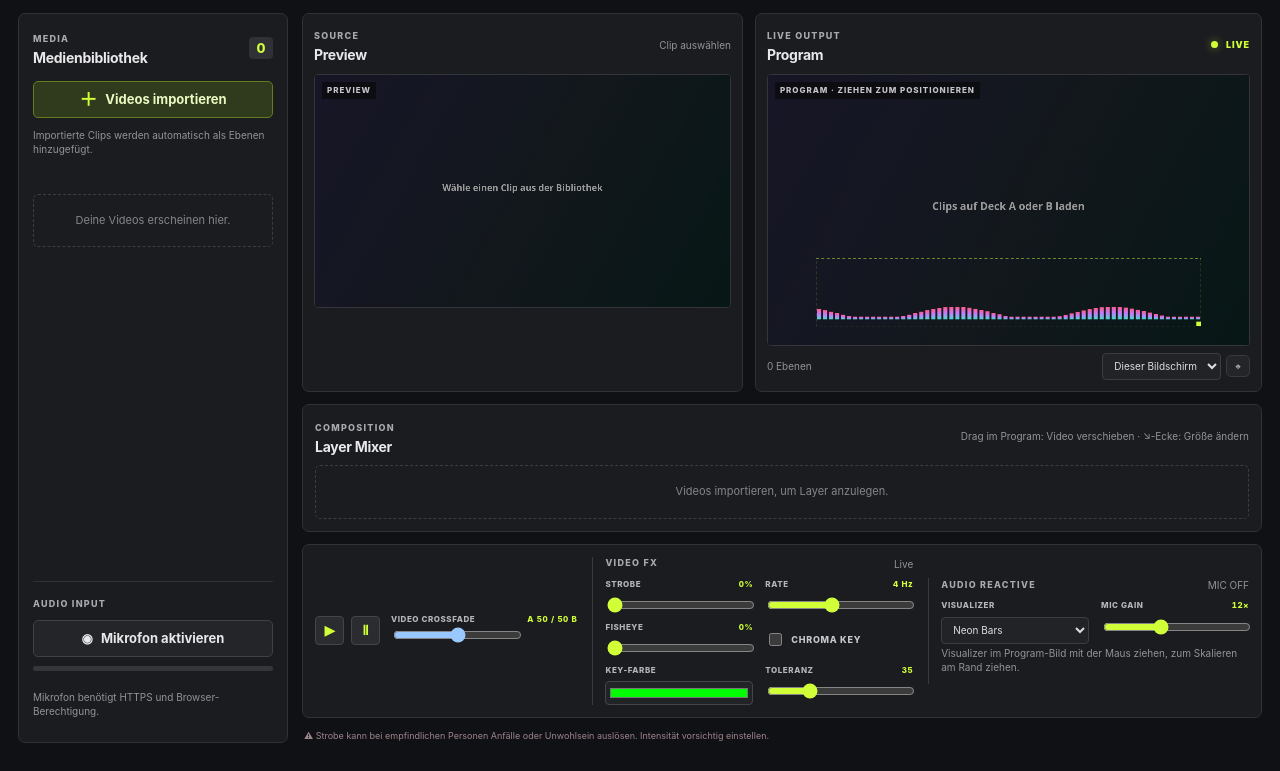
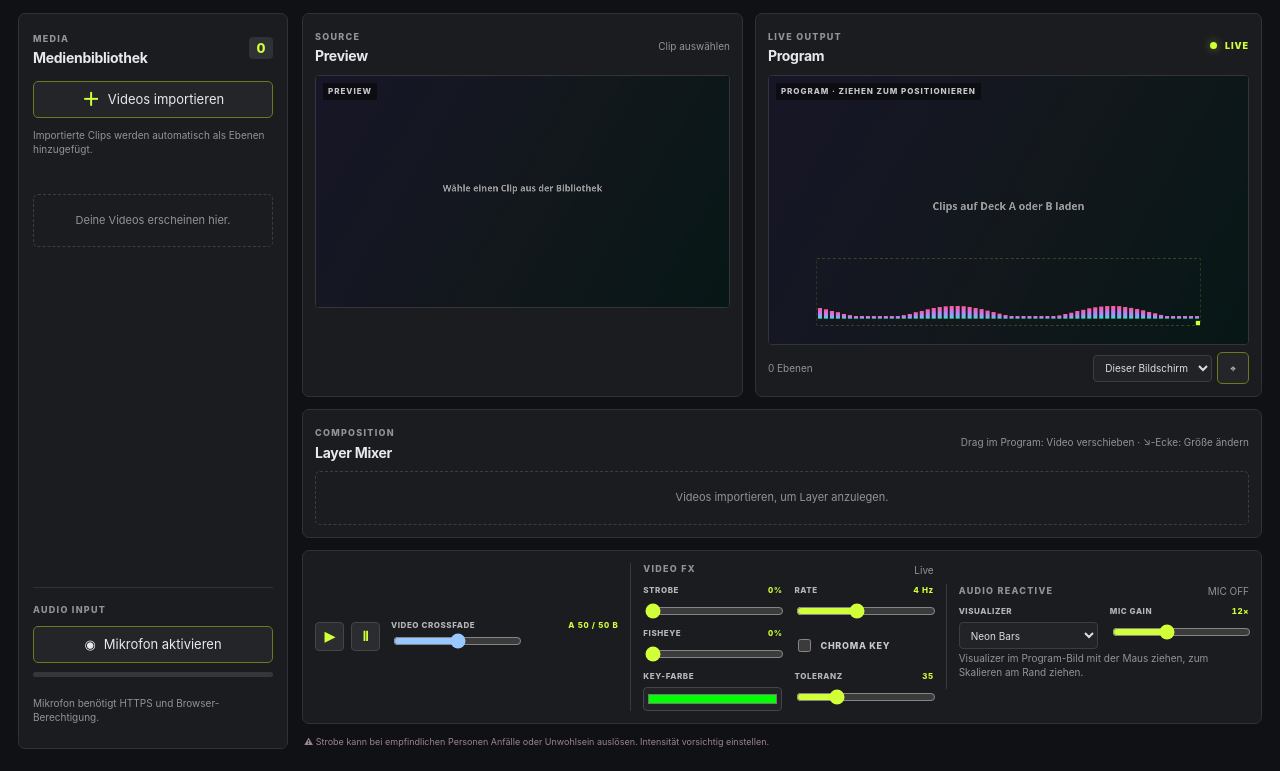
Before and after one commit to Jizzlebob/video, a plain HTML site: page index.html in a window 1280 px wide. Shown: the part 63-834 px from the top of the page. Drawn offline with Linux system fonts and the light colour scheme; animation ran at ten frames a second.

Commit message:
Bust Pages cache and add inline fallback styling so the mixer renders if CSS is stale

```diff
--- a/index.html
+++ b/index.html
@@ -5,7 +5,18 @@
   <meta name="viewport" content="width=device-width, initial-scale=1.0" />
   <meta name="theme-color" content="#101114" />
   <title>VJ Studio — Live Video Mixer</title>
-  <link rel="stylesheet" href="style.css" />
+  <link rel="stylesheet" href="./style.css?v=20261116-2" />
+  <style>
+    /* Immediate visual fallback while the versioned stylesheet loads. */
+    html,body{margin:0;min-height:100%;background:#101114;color:#e9e9eb;font:13px/1.4 Inter,system-ui,sans-serif}
+    body{padding:0 18px 22px}.topbar{height:60px;display:flex;align-items:center;justify-content:space-between;border-bottom:1px solid #303136;margin-bottom:16px}
+    .studio{max-width:1800px;margin:auto;display:grid;grid-template-columns:270px minmax(0,1fr);gap:14px}.panel{background:#1b1c20;border:1px solid #303136;border-radius:7px}
+    .library{padding:14px;display:flex;flex-direction:column;min-height:calc(100vh - 92px)}.main-area{min-width:0;display:flex;flex-direction:column;gap:12px}
+    .monitor-row{display:grid;grid-template-columns:1fr 1.15fr;gap:12px}.monitor,.layer-panel,.control-deck{padding:12px}.canvas-wrap{position:relative;aspect-ratio:16/9;overflow:hidden;background:#050609;border:1px solid #34353a}.canvas-wrap canvas{display:block;width:100%;height:100%}
+    .import-button,.mic-button,.toolbar-button,.subtle-button{padding:8px 12px;border:1px solid #667c20;border-radius:5px;background:#242529;color:#e9e9eb;font:inherit;cursor:pointer}.import-button{position:relative}.import-button input{position:absolute;inset:0;width:100%;height:100%;opacity:0;cursor:pointer}
+    .tracks{display:flex;flex-direction:column;gap:5px}.track{display:flex;gap:10px;align-items:center;padding:8px;background:#202125;border:1px solid #36373c}.empty{padding:18px;text-align:center;color:#929399;border:1px dashed #3c3d42}.eyebrow,.muted,.small,.monitor-info,.monitor-bottom{color:#929399}.control-deck{display:grid;grid-template-columns:1fr 1fr 1fr;gap:12px}
+    @media(max-width:820px){body{padding:0 9px 14px}.studio{grid-template-columns:1fr}.monitor-row,.control-deck{grid-template-columns:1fr}}
+  </style>
 </head>
 <body>
   <header class="topbar">
@@ -29,11 +40,10 @@
       <section class="panel layer-panel"><div class="panel-title"><div><span class="eyebrow">COMPOSITION</span><h2>Layer Mixer</h2></div><span class="muted small">Drag im Program: Video verschieben · ↘-Ecke: Größe ändern</span></div><div id="tracks" class="tracks"><div class="empty">Videos importieren, um Layer anzulegen.</div></div></section>
       <section class="panel control-deck"><div class="transport"><button id="playAll" class="transport-button" title="Alle Clips abspielen">▶</button><button id="pauseAll" class="transport-button" title="Alle Clips pausieren">Ⅱ</button><div class="crossfader-block"><div class="control-label"><span>VIDEO CROSSFADE</span><output id="crossfadeValue">A 50 / 50 B</output></div><input id="crossfader" type="range" min="0" max="100" value="50" /></div></div>
         <div class="effect-deck"><div class="deck-heading"><span class="eyebrow">VIDEO FX</span><span class="muted small">Live</span></div><div class="effect-controls"><label class="effect-control"><span>STROBE <output id="strobeValue">0%</output></span><input id="strobeIntensity" type="range" min="0" max="0.85" step="0.01" value="0" /></label><label class="effect-control"><span>RATE <output id="rateValue">4 Hz</output></span><input id="strobeRate" type="range" min="1" max="8" step="0.5" value="4" /></label><label class="effect-control"><span>FISHEYE <output id="fisheyeValue">0%</output></span><input id="fisheyeStrength" type="range" min="0" max="1" step="0.01" value="0" /></label><label class="chroma-toggle"><input id="chromaEnabled" type="checkbox" /><span>CHROMA KEY</span></label><label class="effect-control color-control"><span>KEY-FARBE</span><input id="chromaColor" type="color" value="#00ff00" /></label><label class="effect-control"><span>TOLERANZ <output id="chromaValue">35</output></span><input id="chromaTolerance" type="range" min="5" max="120" step="1" value="35" /></label></div></div>
-        <div class="effect-deck audio-deck"><div class="deck-heading"><span class="eyebrow">AUDIO REACTIVE</span><span id="micStatus" class="muted small">MIC OFF</span></div><div class="effect-controls"><label class="effect-control"><span>VISUALIZER</span><select id="visualizerStyle"><option value="bars">Neon Bars</option><option value="wave">Waveform</option><option value="circle">Orbit</option><option value="spectrum">Spectrum</option><option value="off">Aus</option></select></label><label class="effect-control"><span>MIC GAIN <output id="gainValue">8×</output></span><input id="visualizerGain" type="range" min="1" max="30" step="0.5" value="12" /></label></div><p class="muted small drag-hint">Visualizer im Program-Bild mit der Maus ziehen, zum Skalieren am Rand ziehen.</p></div>
-      </section>
+        <div class="effect-deck audio-deck"><div class="deck-heading"><span class="eyebrow">AUDIO REACTIVE</span><span id="micStatus" class="muted small">MIC OFF</span></div><div class="effect-controls"><label class="effect-control"><span>VISUALIZER</span><select id="visualizerStyle"><option value="bars">Neon Bars</option><option value="wave">Waveform</option><option value="circle">Orbit</option><option value="spectrum">Spectrum</option><option value="off">Aus</option></select></label><label class="effect-control"><span>MIC GAIN <output id="gainValue">8×</output></span><input id="visualizerGain" type="range" min="1" max="30" step="0.5" value="12" /></label></div><p class="muted small drag-hint">Visualizer im Program-Bild mit der Maus ziehen, zum Skalieren am Rand ziehen.</p></div></section>
       <p class="safety-note">⚠ Strobe kann bei empfindlichen Personen Anfälle oder Unwohlsein auslösen. Intensität vorsichtig einstellen.</p>
     </section>
   </main>
-  <script src="script.js"></script>
+  <script src="./script.js?v=20261116-2"></script>
 </body>
 </html>
```
